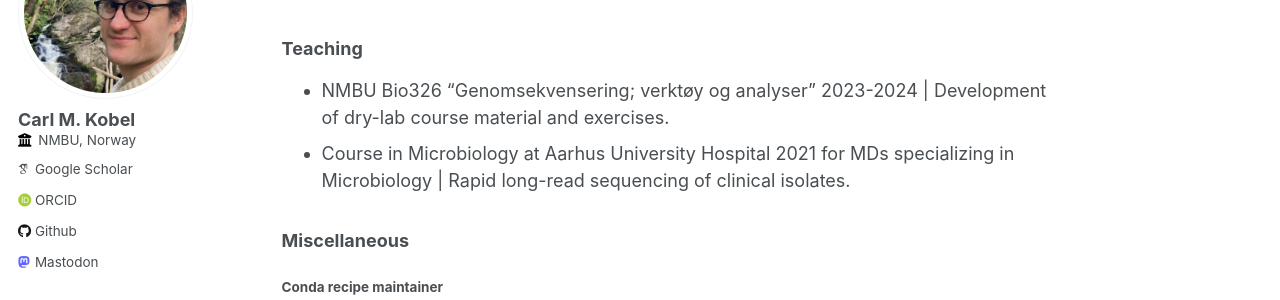
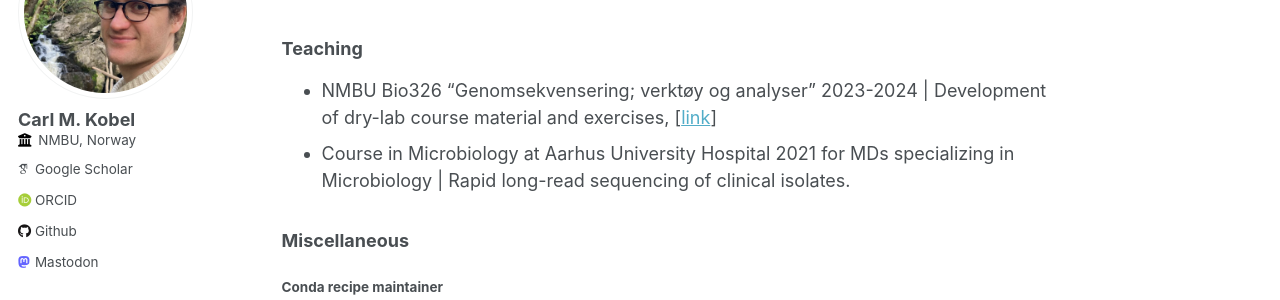
Before and after one commit to cmkobel/cmkobel.github.io, a Jekyll site: the page built from _pages/about.md, in a window 1280 px wide and 900 px high, scrolled down 855 px. Shown: the part 180-480 px from the top of the window. Built offline with Jekyll 4.4.1, drawn with Linux system fonts in a browser that asks for light colours; some web fonts are replaced.

Commit message:
Update about.md

```diff
--- a/_pages/about.md
+++ b/_pages/about.md
@@ -27,7 +27,7 @@ Looking for a postdoc position in the Copenhagen area from ~march 2025.
 
 
 ### Teaching
-  - NMBU Bio326 "Genomsekvensering; verktøy og analyser" 2023-2024 \| Development of dry-lab course material and exercises.
+  - NMBU Bio326 "Genomsekvensering; verktøy og analyser" 2023-2024 \| Development of dry-lab course material and exercises, [[link](https://www.nmbu.no/en/course/bio326)]
   - Course in Microbiology at Aarhus University Hospital 2021 for MDs specializing in Microbiology \| Rapid long-read sequencing of clinical isolates.
 
 
```
